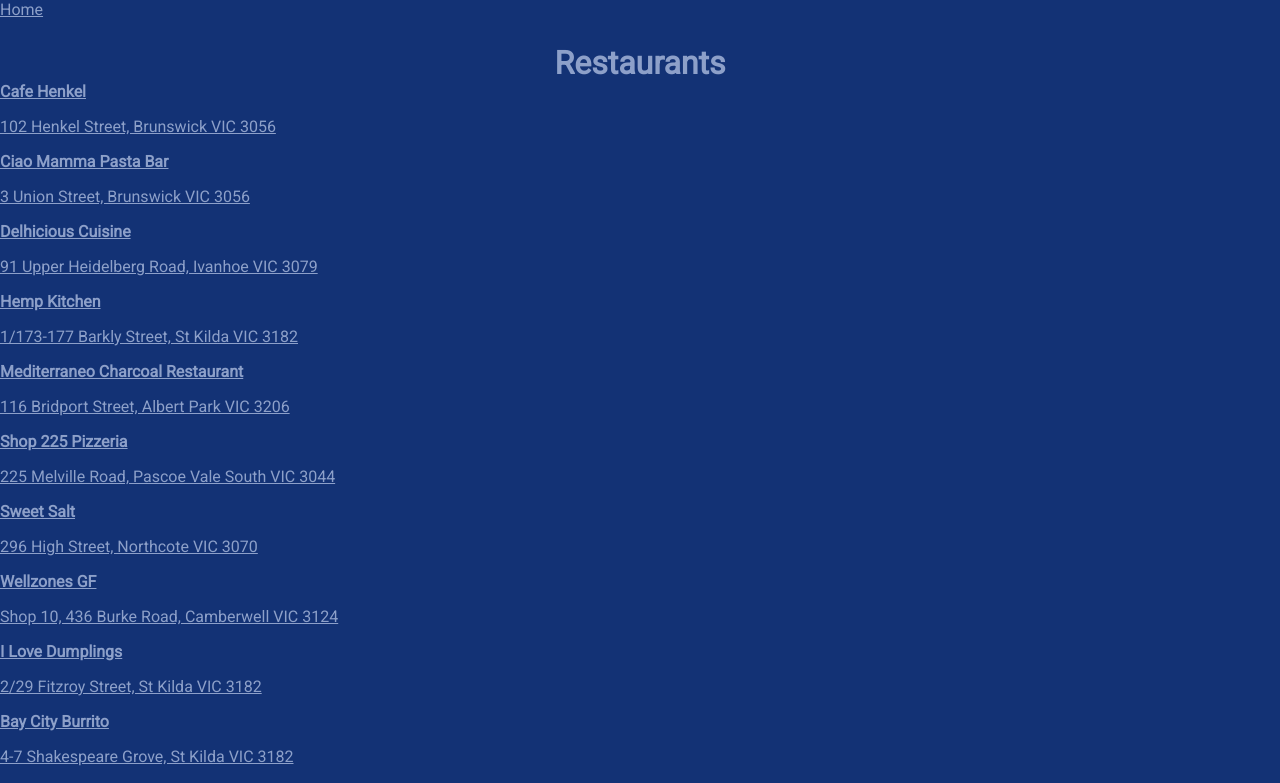
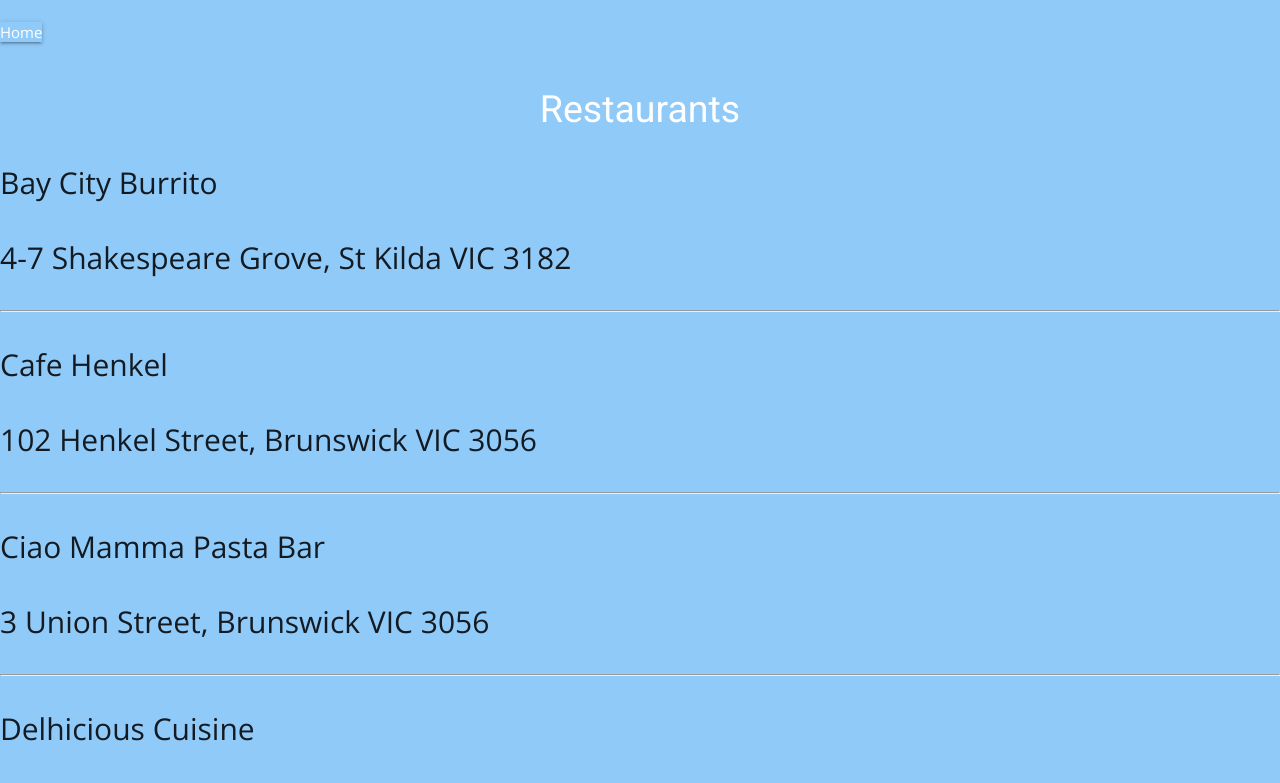
Before and after one commit to writerdean/gluten_free_near_me, a React (Create React App) app: page /eat in a window 1280 px wide. Shown: the top 783 px of the page. Built offline with nearby package versions, Linux system fonts and the light colour scheme.

Commit message:
layout and styling changes

```diff
--- a/package.json
+++ b/package.json
@@ -4,6 +4,7 @@
   "private": true,
   "dependencies": {
     "geolib": "^2.0.24",
+    "materialize-css": "^1.0.0-rc.2",
     "react": "^16.6.3",
     "react-dom": "^16.6.3",
     "react-leaflet": "^2.1.2",
--- a/public/index.html
+++ b/public/index.html
@@ -5,13 +5,12 @@
     <link rel="shortcut icon" href="%PUBLIC_URL%/favicon.ico">
     <meta name="viewport" content="width=device-width, initial-scale=1, shrink-to-fit=no">
     <meta name="theme-color" content="#000000">
+    <link rel="stylesheet" href="https://cdnjs.cloudflare.com/ajax/libs/materialize/1.0.0/css/materialize.min.css">
+
     <!--
       manifest.json provides metadata used when your web app is added to the
       homescreen on Android. See https://developers.google.com/web/fundamentals/web-app-manifest/
     -->
-    <link rel="stylesheet" href="https://unpkg.com/leaflet@1.3.4/dist/leaflet.css"
-    integrity="sha512-puBpdR0798OZvTTbP4A8Ix/l+A4dHDD0DGqYW6RQ+9jxkRFclaxxQb/SJAWZfWAkuyeQUytO7+7N4QKrDh+drA=="
-    crossorigin=""/>
     <link rel="manifest" href="%PUBLIC_URL%/manifest.json">
     <!--
       Notice the use of %PUBLIC_URL% in the tags above.
@@ -39,8 +38,6 @@
       To begin the development, run `npm start` or `yarn start`.
       To create a production bundle, use `npm run build` or `yarn build`.
     -->
-    <script src="https://unpkg.com/leaflet@1.3.4/dist/leaflet.js"
-    integrity="sha512-nMMmRyTVoLYqjP9hrbed9S+FzjZHW5gY1TWCHA5ckwXZBadntCNs8kEqAWdrb9O7rxbCaA4lKTIWjDXZxflOcA=="
-    crossorigin=""></script>
+    <script src="https://cdnjs.cloudflare.com/ajax/libs/materialize/1.0.0/js/materialize.min.js"></script>
   </body>
 </html>
--- a/src/App.css
+++ b/src/App.css
@@ -4,53 +4,35 @@
 font-family: 'Roboto', sans-serif; */
 
 body {
-  font-family: 'Roboto', sans-serif;
-  background-color: rgba( 19, 50,117,1);
-  color: rgb(141, 160, 201);
+  font-family: 'Open Sans', sans-serif;
 }
 
-#mapid { height: 180px; }
+h1 {
+  font-family: 'Roboto', sans-serif;
+}
+
+.list-view {
+  font-size: 2rem;
+}
+
+nav {
+  display: inline;
+  font-size: 1rem;
+}
 
 .title {
-  margin-top: 25px;
+  color: white;
+  margin: 25px 0 25px 0;
   text-align: center;
-  font-size: 2.0rem;
+  font-size: 2.5rem;
 }
 
-.button {
-
+.btn-large {
+  border-radius: 5%;
+  width: 75%;
+  margin: 25px auto;
+  display: block;
   text-align: center;
   font-size: 2rem;
-  margin: 25px 0;
 
 }
-
-/* CSS - Cascading Style Sheet */
-/* Palette color codes */
-/* Palette URL: http://paletton.com/#uid=13K0u0kt+lZlOstrKqzzSiaJidt */
-
-/* Feel free to copy&paste color codes to your application */
-
-
-/* As hex codes */
-
-.color-primary-0 { color: #133275 }	/* Main Primary color */
-.color-primary-1 { color: #3B5898 }
-.color-primary-2 { color: #1F428D }
-.color-primary-3 { color: #092561 }
-.color-primary-4 { color: #041A48 }
-
-
-
-/* As RGBa codes */
-
-.rgba-primary-0 { color: rgba( 19, 50,117,1) }	/* Main Primary color */
-.rgba-primary-1 { color: rgba( 59, 88,152,1) }
-.rgba-primary-2 { color: rgba( 31, 66,141,1) }
-.rgba-primary-3 { color: rgba(  9, 37, 97,1) }
-.rgba-primary-4 { color: rgba(  4, 26, 72,1) }
-
-
-
-/* Generated by Paletton.com Â© 2002-2014 */
-/* http://paletton.com */
--- a/src/App.js
+++ b/src/App.js
@@ -11,20 +11,20 @@
 
   state = {
     restaurants: [
-      {name: 'Cafe Henkel', address: '102 Henkel Street, Brunswick VIC 3056', lat: '-37.765010', long: '144.954500'},
-      {name: 'Ciao Mamma Pasta Bar', address: '3 Union Street, Brunswick VIC 3056', lat: '-37.774310', long: '144.960020'},
-      {name: 'Delhicious Cuisine', address: '91 Upper Heidelberg Road, Ivanhoe VIC 3079', lat: '-37.769460', long: '145.041300'},
-      {name: 'Hemp Kitchen', address: '1/173-177 Barkly Street, St Kilda VIC 3182', lat: '-37.867800', long: '144.980890'},
+      {name: 'Bay City Burrito', address: '4-7 Shakespeare Grove, St Kilda VIC 3182', cuisine: 'mexican', lat: '-37.868210', long: '144.978170'},
+      {name: 'Cafe Henkel', address: '102 Henkel Street, Brunswick VIC 3056', cuisine: '', lat: '-37.765010', long: '144.954500'},
+      {name: 'Ciao Mamma Pasta Bar', address: '3 Union Street, Brunswick VIC 3056', cuisine: 'pasta', lat: '-37.774310', long: '144.960020'},
+      {name: 'Delhicious Cuisine', address: '91 Upper Heidelberg Road, Ivanhoe VIC 3079', cuisine: '', lat: '-37.769460', long: '145.041300'},
+      {name: 'Hemp Kitchen', address: '1/173-177 Barkly Street, St Kilda VIC 3182', cuisine: 'pizza', lat: '-37.867800', long: '144.980890'},
+      {name: 'I Love Dumplings', address: '2/29 Fitzroy Street, St Kilda VIC 3182', cuisine: 'asian', lat: '-37.861700', long: '144.973600'},
+      {name: 'Lona', address: '64/66 Acland Street, St Kilda VIC 3182', cuisine: 'tapas', lat: '-37.866720', long: '144.978250'},
       {name: 'Mediterraneo Charcoal Restaurant', address: '116 Bridport Street, Albert Park VIC 3206', lat: '-37.840610', long: '144.956010'},
-      {name: 'Shop 225 Pizzeria', address: '225 Melville Road, Pascoe Vale South VIC 3044', lat: '-37.739800', long: '144.945370'},
-      {name: 'Sweet Salt', address: '296 High Street, Northcote VIC 3070', lat: '-37.771470', long: '144.998740'},
-      {name: 'Wellzones GF', address: 'Shop 10, 436 Burke Road, Camberwell VIC 3124', lat: '-37.821390', long: '145.058650'},
-      {name: 'I Love Dumplings', address: '2/29 Fitzroy Street, St Kilda VIC 3182', lat: '-37.861700', long: '144.973600'},
-      {name: 'Bay City Burrito', address: '4-7 Shakespeare Grove, St Kilda VIC 3182', lat: '-37.868210', long: '144.978170'},
-      {name: 'Lona', address: '64/66 Acland Street, St Kilda VIC 3182', lat: '-37.866720', long: '144.978250'},
-      {name: 'Vegie Bar', address: '380 Brunswick Street, Fitzroy VIC 3065', lat: '-37.795850', long: '144.979100'},
-      {name: 'Royal Stack', address: '470 Collins Street, Melbourne VIC 3000', lat: '-37.817325', long: '144.958290'}
-  ]
+      {name: 'Royal Stack', address: '470 Collins Street, Melbourne VIC 3000', cuisine: 'burgers', lat: '-37.817325', long: '144.958290'},
+      {name: 'Shop 225 Pizzeria', address: '225 Melville Road, Pascoe Vale South VIC 3044', cuisine: 'pizza', lat: '-37.739800', long: '144.945370'},
+      {name: 'Sweet Salt', address: '296 High Street, Northcote VIC 3070', cuisine: '', lat: '-37.771470', long: '144.998740'},
+      {name: 'Vegie Bar', address: '380 Brunswick Street, Fitzroy VIC 3065', cuisine: 'vegetarian', lat: '-37.795850', long: '144.979100'},
+      {name: 'Wellzones GF', address: 'Shop 10, 436 Burke Road, Camberwell VIC 3124', cuisine: 'cafe', lat: '-37.821390', long: '145.058650'}
+    ]
   }
 
   render() {
@@ -32,8 +32,8 @@
     const { restaurants } = this.state
 
     return (
-      <div className="App">
-        <nav>
+      <div className="App blue lighten-3">
+        <nav className="blue lighten-3">
         <Link to="/">Home</Link>
         </nav>
           <main>
--- a/src/Eat.js
+++ b/src/Eat.js
@@ -10,11 +10,12 @@
 
     {props.data.map(restaurant => (
       <div key={restaurant.name}>
-        <h3>
+        <p className="list-view">
           <Link to={`/restaurants/${restaurant.name}`}>
           {restaurant.name}</Link>
-        </h3>
-        <p><a href={`maps://maps.apple.com/?11=${restaurant.lat}, ${restaurant.long}&z=18&daddr=${restaurant.address}&dirflg=w&t=m` } target="blank"> {restaurant.address}</a></p>
+        </p>
+        <p className="list-view"><a href={`maps://maps.apple.com/?11=${restaurant.lat}, ${restaurant.long}&z=18&daddr=${restaurant.address}&dirflg=w&t=m` } target="blank"> {restaurant.address}</a></p>
+        <hr></hr>
       </div>
     ))}
 
--- a/src/Home.js
+++ b/src/Home.js
@@ -4,10 +4,14 @@
 export default function Home(props) {
   return(
     <section>
-      <h1 className="title">gluten free near me</h1>
-      <div className="button" ><Link to="/eat">eat</Link></div>
-      <div className="button" ><Link to="/review">review</Link></div>
-      <div className="button" ><Link to="/login">log in / sign up</Link></div>
+      <h1 className="title light-blue darken-3">Gluten Free Near Me</h1>
+      <p></p>
+      <div className="button waves-effect light-blue darken-2 btn-large" ><Link to="/eat">Eat</Link></div>
+      <div className="button waves-effect light-blue darken-2 btn-large" ><Link to="/review">Review</Link></div>
+      <div className="button waves-effect light-blue darken-2 btn-large" ><Link to="/login">Log in / Sign up</Link>
+      <p></p></div>
+
+
     </section>
   )
 }
--- a/src/Restaurant.js
+++ b/src/Restaurant.js
@@ -6,17 +6,16 @@
 
   const restaurant = props.data.find(restaurant =>
     restaurant.name === props.match.params.name)
-  // const restaurantLatLong = restaurant.lat + ', ' +  restaurant.long
 
     return(
       <section>
 
 
-        <p>{restaurant.name}</p>
-        <p><a href={`maps://maps.apple.com/?11=${restaurant.lat}, ${restaurant.long}&z=18&daddr=${restaurant.address}&dirflg=w&t=m` } target="blank"> {restaurant.address}</a></p>
+        <p className="list-view">{restaurant.name}</p>
+        <p className="list-view"><a href={`maps://maps.apple.com/?11=${restaurant.lat}, ${restaurant.long}&z=18&daddr=${restaurant.address}&dirflg=w&t=m` } target="blank"> {restaurant.address}</a></p>
 
-        <p>Cuisine: food that won't make you sick</p>
-        <p>Menu items:  </p>
+        <p className="list-view">{`Cuisine:  ${restaurant.cuisine}`}</p>
+        <p className="list-view">Menu items:  </p>
 
       </section>
 
```
Also changed, not shown: 1 other file (tests, documents, lock files or other folders).
